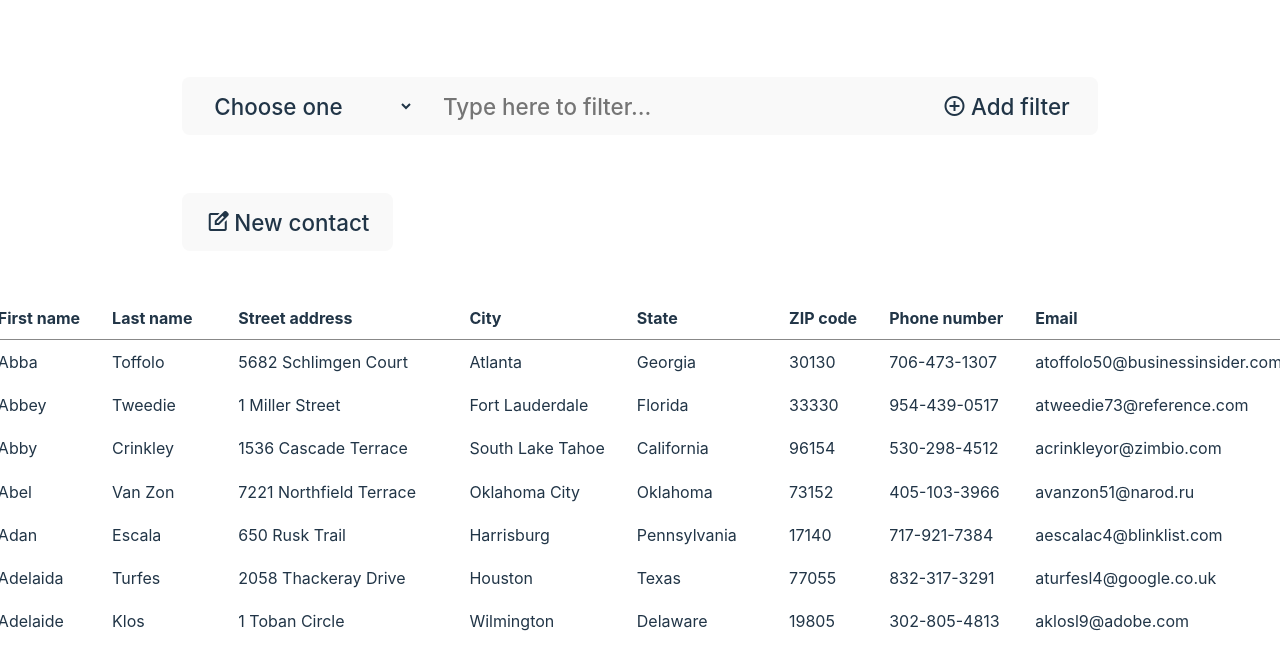
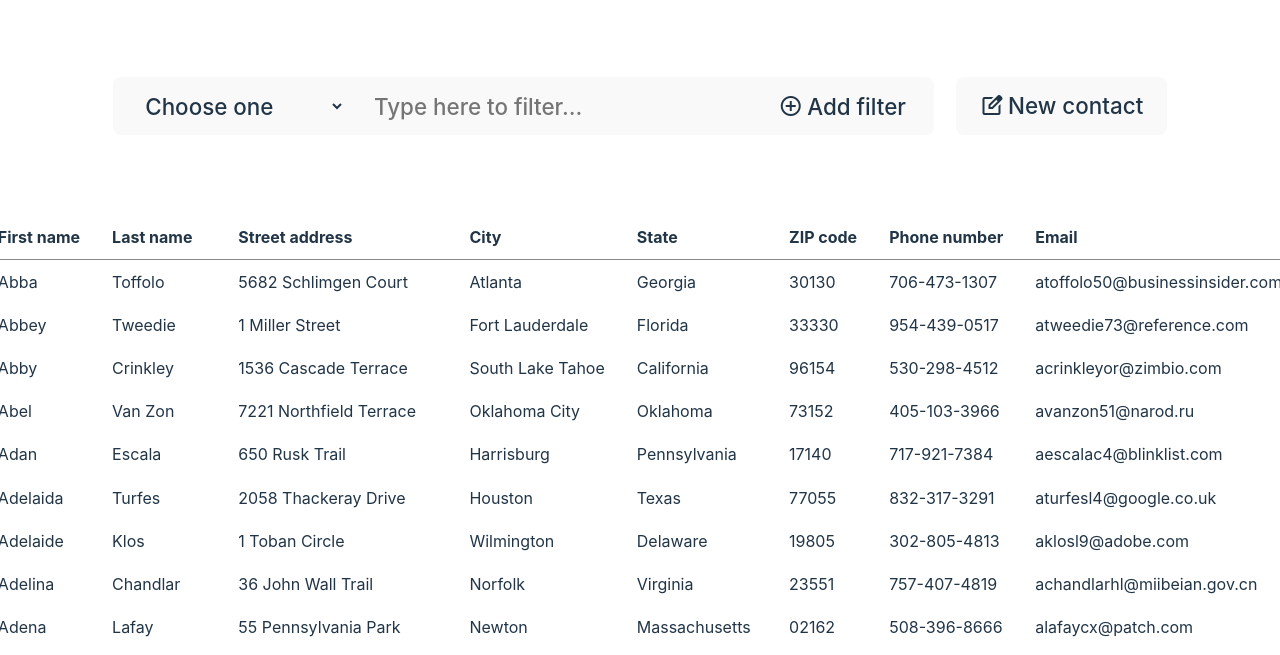
Before and after one commit to tsakalerisk/Carpet-Project, a plain HTML site: page frontend/index.html in a window 1280 px wide. Shown: the part 132-787 px from the top of the page. Drawn offline with nearby package versions, Linux system fonts and the light colour scheme.

Commit message:
Minor styling fixes

```diff
--- a/frontend/style.css
+++ b/frontend/style.css
@@ -84,7 +84,6 @@ button:focus-visible,
 }
 
 .app {
-  width: 100%;
   display: flex;
   flex-direction: column;
   align-items: center;
@@ -97,38 +96,25 @@ button:focus-visible,
   gap: 0.2em;
 }
 
-@media (min-width: 700px) {
-  .app {
-    width: 90%;
-  }
-}
-
-@media (min-width: 1000px) {
-  .app {
-    width: 75%;
-  }
-}
-
-@media (min-width: 1300px) {
-  .app {
-    width: 60%;
-  }
-}
-
 .logo {
   margin-bottom: 5em;
 }
 
 .controls {
   box-sizing: border-box;
-  width: 100%;
+  padding-inline: 5em;
   margin-bottom: 2em;
   padding-inline: 1em;
   display: flex;
+  justify-content: center;
   flex-wrap: wrap;
   gap: 1em;
   align-items: flex-start;
   font-size: 1.4rem;
+}
+
+.controls * {
+  min-width: max-content;
 }
 
 .filter-container {
```
